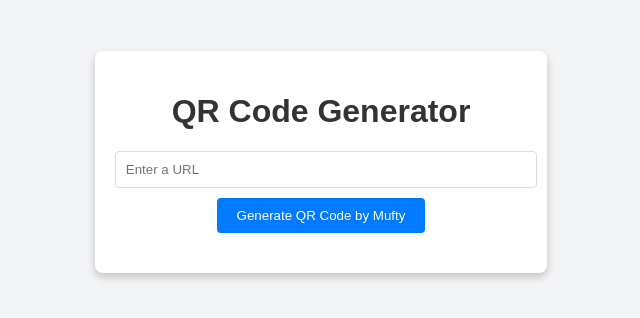
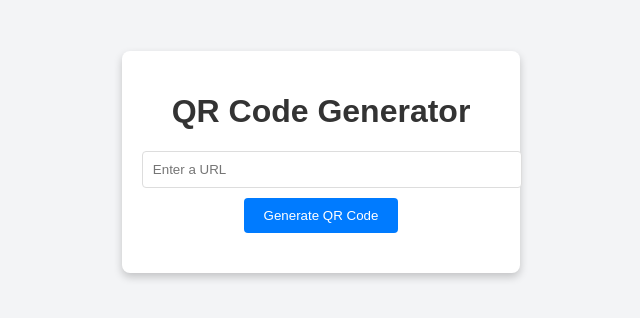
Before and after one commit to muftypro/qrcodegn, a plain HTML site: page index.html in a window 1280 px wide. Shown: the part 238-556 px from the top of the page, without its empty margins (319-959 px from the left). Drawn offline with Linux system fonts and the light colour scheme.

Commit message:
Title updated

```diff
--- a/index.html
+++ b/index.html
@@ -3,14 +3,14 @@
 <head>
   <meta charset="UTF-8">
   <meta name="viewport" content="width=device-width, initial-scale=1.0">
-  <title>QR Code Generator</title>
+  <title>QR Code Generator by Mufty</title>
   <link rel="stylesheet" href="style.css">
 </head>
 <body>
   <div class="container">
     <h1>QR Code Generator</h1>
     <input type="text" id="urlInput" placeholder="Enter a URL" />
-    <button onclick="generateQRCode()">Generate QR Code by Mufty</button>
+    <button onclick="generateQRCode()">Generate QR Code</button>
 
     <div id="qrcode"></div>
     <a id="downloadLink" style="display:none;" download="qrcode.png">Download QR Code</a>
```
